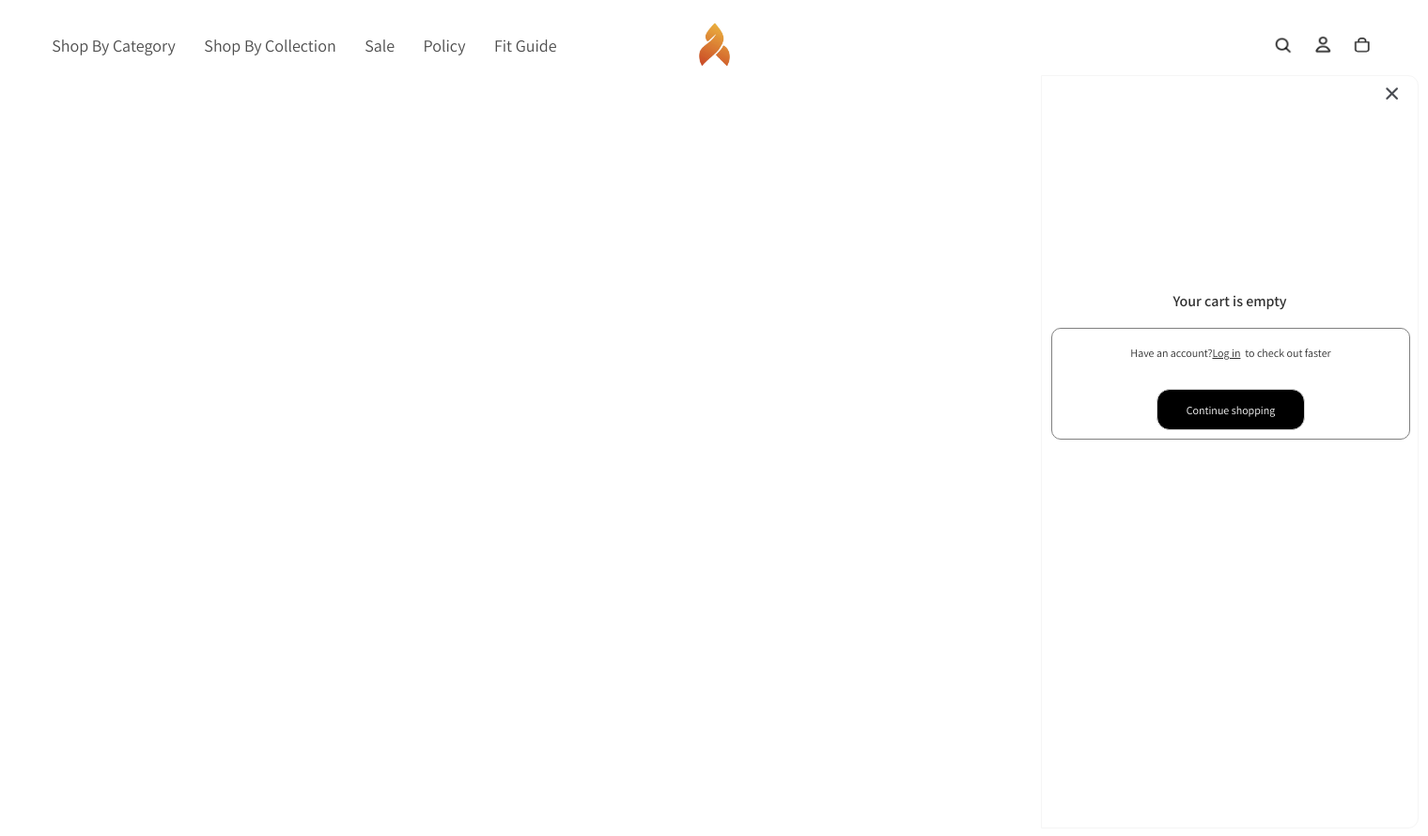
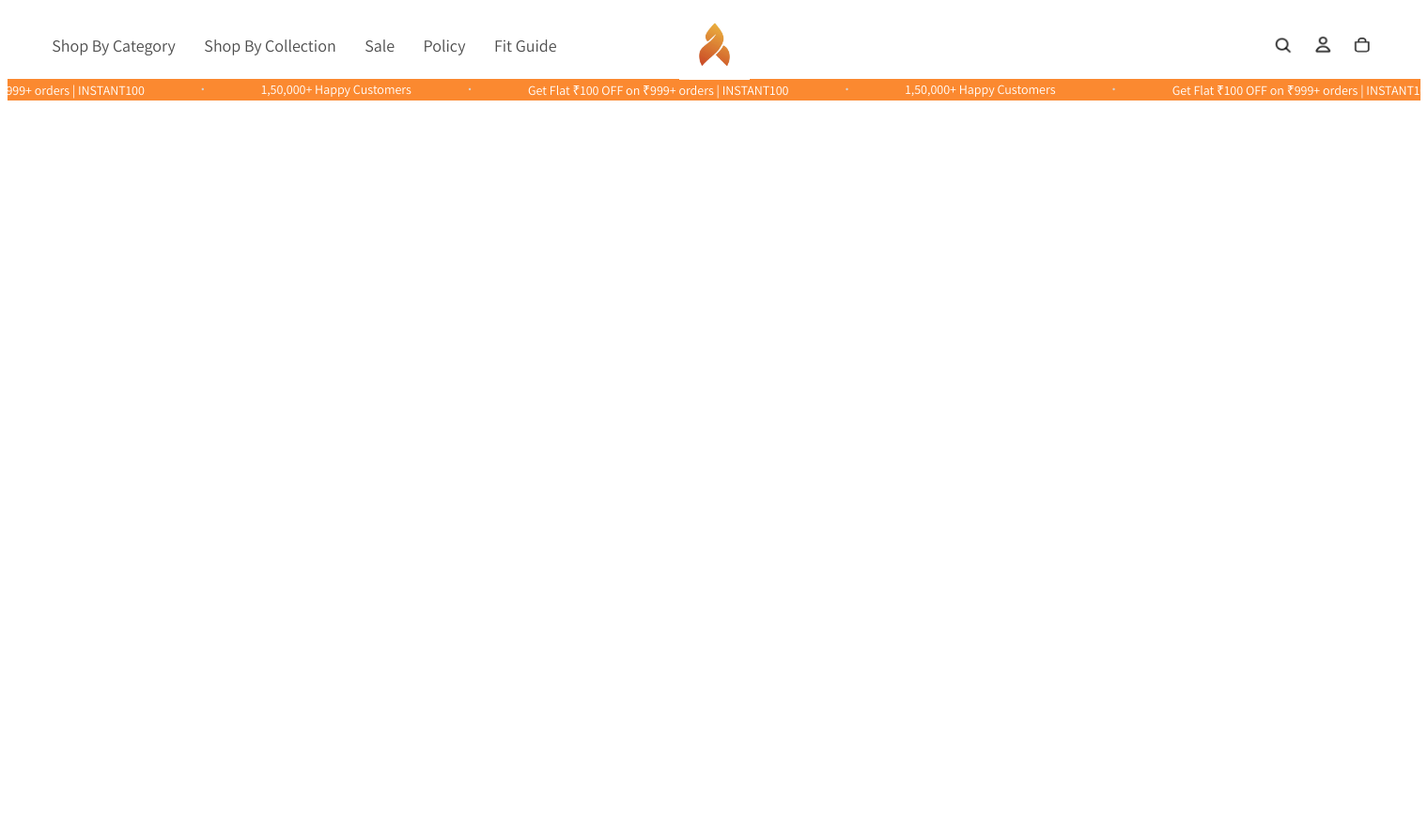
Before and after one commit to taresh2504/Django_StaticProject, a Django app: page / in a window 1520 px wide. Shown: the whole page at 94% size. After the commit the page ends 107 px from the top, so only its background shows below. Run offline with Django 5.2, Linux system fonts and the light colour scheme; some libraries are stand-ins or nearby versions.

Commit message:
offer aaded

```diff
--- a/Django_StaticProject/project/app/static/css/base.css
+++ b/Django_StaticProject/project/app/static/css/base.css
@@ -785,12 +785,13 @@
 }
 
 .cartmain-box{
-    border: 1px solid whitesmoke;
+    border: 1px solid black;
     border-top-right-radius: 11px;
     border-bottom-right-radius: 11px;
     width: 400px;
     height: 100vh;
     margin-left: 1100px;
+    margin-top: -80px;
 }
 
 #cartcross-mark{
@@ -856,3 +857,54 @@
     font-family: Assistant,sans-serif;
     margin-left: 111.2px;
 }
+
+.cartmain-box{
+    display: none;
+}
+
+.offer-bar {
+    margin-top: 4px;
+    height: 23.6px;
+    width: 100%;
+    background-color: #fb8930;
+    color: white;
+    overflow: hidden;
+}
+
+.offer-track {
+    display: flex;
+    width: max-content;
+    animation: scroll 5s linear infinite;
+}
+
+.offer-content {
+    display: flex;
+    white-space: nowrap;
+    padding-top: 2.5px;
+}
+
+.offer-dot{
+    display: block;
+    font-size: 14px;
+    font-weight: bolder;
+    /* font-weight: 500; */
+    /* padding-top: -12px; */
+    margin-top: -4px;
+    color: lightgray;
+}
+
+.offer-content span {
+    margin-right: 60px;
+    font-size: 14px;
+    font-family: Assistant, sans-serif;
+}
+
+/* 🔥 magic animation */
+@keyframes scroll {
+    0% {
+        transform: translateX(0);
+    }
+    100% {
+        transform: translateX(-20%);
+    }
+}
--- a/Django_StaticProject/project/app/templates/base.html
+++ b/Django_StaticProject/project/app/templates/base.html
@@ -257,6 +257,36 @@
         </div>
     </div>
 
+    <!-- Train Offer -->
+    <div class="offer-bar">
+        <div class="offer-track">
+            <div class="offer-content">
+                <span>Get Flat ₹100 OFF on ₹999+ orders | INSTANT100</span>
+                <span class="offer-dot">.</span>
+                <span>1,50,000+ Happy Customers</span>
+                <span class="offer-dot">.</span>
+            </div>
+
+        <!-- duplicate same content -->
+            <div class="offer-content">
+                <span>Get Flat ₹100 OFF on ₹999+ orders | INSTANT100</span>
+                <span class="offer-dot">.</span>
+                <span>1,50,000+ Happy Customers</span>
+                <span class="offer-dot">.</span>
+            </div>
+
+        <!-- duplicate same content 2 -->
+            <div class="offer-content">
+                <span>Get Flat ₹100 OFF on ₹999+ orders | INSTANT100</span>
+                <span class="offer-dot">.</span>
+                <span>1,50,000+ Happy Customers</span>
+                <span class="offer-dot">.</span>
+            </div>
+        </div>
+    </div>
+
+    <!-- Footer Begins -->
+
     <!-- Javascript link -->
     {% block js %}
     <script src="{% static 'js/base.js' %}"></script>
```
